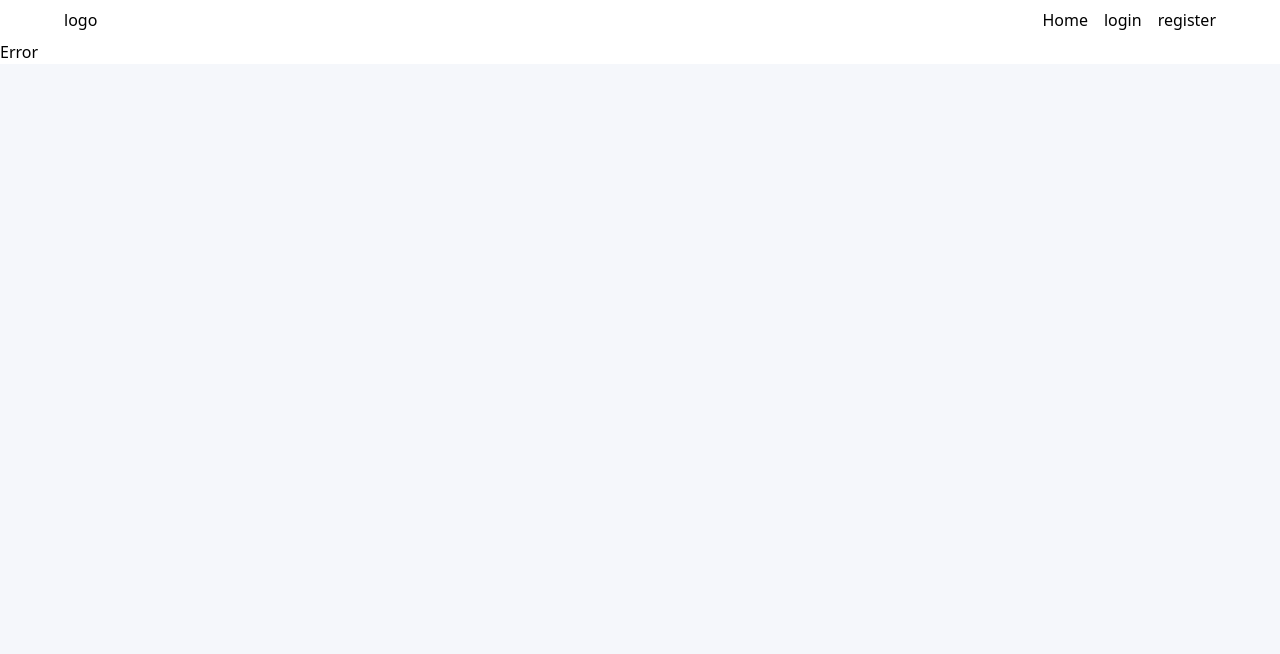
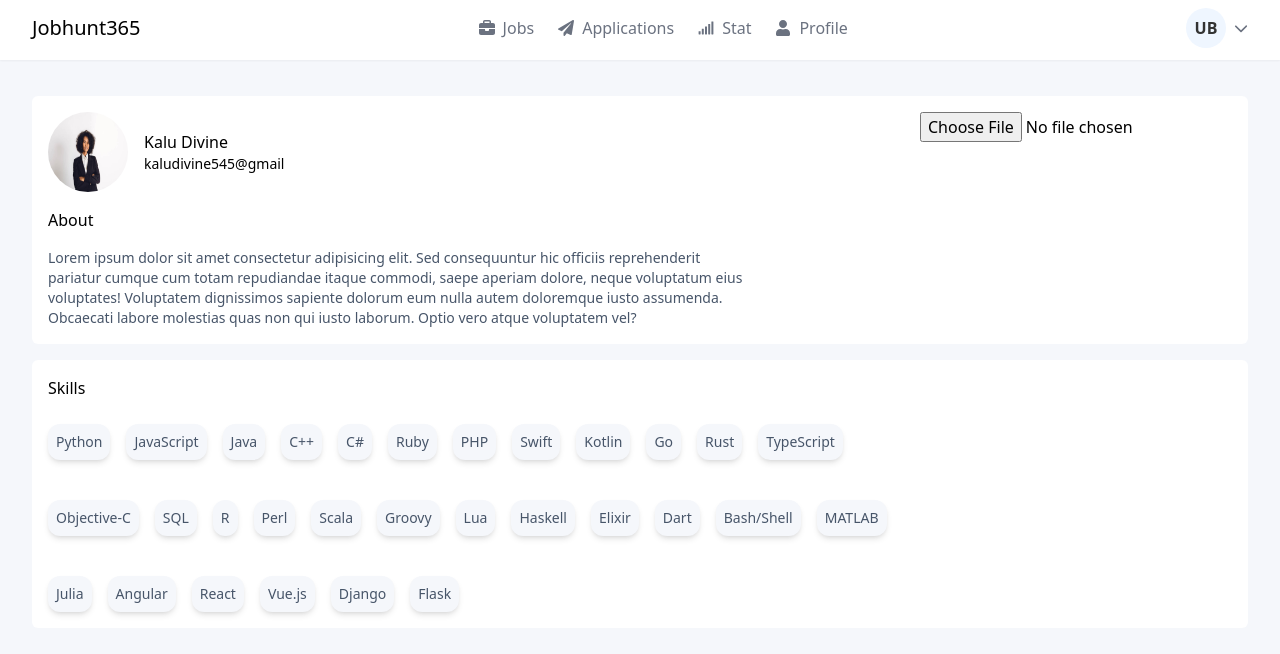
Before and after one commit to Deevyne99/jobHunt365, a React (Vite) app in the folder Jobhunt365/: page /dashboard/profile in a window 1280 px wide. Shown: the top 654 px of the page. Built offline with nearby package versions, Linux system fonts and the light colour scheme.

Commit message:
Build:Building Profile Page

```diff
--- a/Jobhunt365/src/App.tsx
+++ b/Jobhunt365/src/App.tsx
@@ -7,6 +7,7 @@ import Error from './pages/Error'
 import Jobs from './pages/dashboard/Jobs'
 import Stats from './pages/dashboard/Stats'
 import Applications from './pages/dashboard/Applications'
+import Profile from './pages/dashboard/Profile'
 // import Navigation from './Components/ReuseableComponets/Navigation/Navigation'
 // import { useEffect } from 'react'
 
@@ -23,6 +24,7 @@ function App() {
         <Route path='/dashboard/jobs' element={<Jobs />} />
         <Route path='/dashboard/applications' element={<Applications />} />
         <Route path='/dashboard/stat' element={<Stats />} />
+        <Route path='/dashboard/profile' element={<Profile />} />
       </Routes>
     </BrowserRouter>
   )
--- a/Jobhunt365/src/Components/ReuseableComponets/Navigation/Navigation.tsx
+++ b/Jobhunt365/src/Components/ReuseableComponets/Navigation/Navigation.tsx
@@ -4,6 +4,7 @@ import Avatar from '../Avatar/Avatar'
 import { useState } from 'react'
 import { FiX } from 'react-icons/fi'
 import { FaAlignRight } from 'react-icons/fa'
+import { FaChevronDown } from 'react-icons/fa6'
 import { data } from '../../../data'
 
 const Navigation = () => {
@@ -34,8 +35,9 @@ const Navigation = () => {
               )
             })}
           </div>
-          <div>
+          <div className='flex items-center gap-2 '>
             <Avatar firstName='Ude' lastName='banks' />
+            <FaChevronDown className='text-[#6b7280] text-sm' />
           </div>
         </div>
       </div>
--- /dev/null
+++ b/Jobhunt365/src/pages/dashboard/Profile.tsx
@@ -0,0 +1,145 @@
+import Navigation from '../../Components/ReuseableComponets/Navigation/Navigation'
+import avatarImg from '../../assets/woman-4.jpg'
+const Profile = () => {
+  const techSkills = [
+    // Programming Languages
+    'Python',
+    'JavaScript',
+    'Java',
+    'C++',
+    'C#',
+    'Ruby',
+    'PHP',
+    'Swift',
+    'Kotlin',
+    'Go',
+    'Rust',
+    'TypeScript',
+    'Objective-C',
+    'SQL',
+    'R',
+    'Perl',
+    'Scala',
+    'Groovy',
+    'Lua',
+    'Haskell',
+    'Elixir',
+    'Dart',
+    'Bash/Shell',
+    'MATLAB',
+    'Julia',
+
+    // Frameworks
+    'Angular',
+    'React',
+    'Vue.js',
+    'Django',
+    'Flask',
+    'Ruby on Rails',
+    'Spring',
+    'Laravel',
+    'Express.js',
+    'ASP.NET',
+    'Ember.js',
+    'Backbone.js',
+    'Svelte',
+    'Meteor',
+    'Symfony',
+    'CodeIgniter',
+    'Play Framework',
+    'Grails',
+    'Phoenix',
+    'Next.js',
+    'Nuxt.js',
+    'Gatsby',
+    'Ionic',
+    'NativeScript',
+    'Electron',
+
+    // UI Skills
+    'HTML',
+    'CSS',
+    'SASS',
+    'SCSS',
+    'LESS',
+    'Bootstrap',
+    'Material Design',
+    'Tailwind CSS',
+    'Foundation',
+    'Bulma',
+    'Semantic UI',
+    'Figma',
+    'Sketch',
+    'Adobe XD',
+    'InVision',
+    'Framer',
+    'Axure RP',
+    'Balsamiq',
+    'UXPin',
+    'Zeplin',
+    'Wireframing',
+    'Prototyping',
+    'Responsive Design',
+    'Mobile First Design',
+    'User Research',
+    'Usability Testing',
+  ]
+
+  return (
+    <div className='flex flex-col '>
+      <Navigation />
+      <div className='flex flex-col gap-4 mt-20 md:mt-24 mx-4 md:mx-8'>
+        <div className='flex bg-white p-4 flex-col rounded-md '>
+          <div className='flex flex-col md:flex-row justify-between'>
+            <div className='flex gap-4  items-center '>
+              <div className='h-[80px] w-[80px]'>
+                <img
+                  src={avatarImg}
+                  alt=''
+                  className='objet-cover object-center rounded-[50%] h-full w-full'
+                />
+              </div>
+              <div className='flex flex-col'>
+                <h3>Kalu Divine</h3>
+                <p className='text-sm'>kaludivine545@gmail</p>
+              </div>
+            </div>
+            <div>
+              <input type='file' />
+            </div>
+          </div>
+          <div className='mt-4 flex flex-col '>
+            <h1>About</h1>
+            <p className='text-sm max-w-[700px] text-[#475569] mt-4'>
+              Lorem ipsum dolor sit amet consectetur adipisicing elit. Sed
+              consequuntur hic officiis reprehenderit pariatur cumque cum totam
+              repudiandae itaque commodi, saepe aperiam dolore, neque voluptatum
+              eius voluptates! Voluptatem dignissimos sapiente dolorum eum nulla
+              autem doloremque iusto assumenda. Obcaecati labore molestias quas
+              non qui iusto laborum. Optio vero atque voluptatem vel?
+            </p>
+          </div>
+        </div>
+        <div className='flex flex-col bg-white p-4 rounded-md'>
+          <h1>Skills</h1>
+          <div className='flex flex-wrap gap-4 max-w-4xl'>
+            {techSkills
+              .map((item) => {
+                return (
+                  <div
+                    key={item}
+                    className='rounded-xl shadow-md p-2 text-[#475569] text-sm mt-6 bg-[#f5f7fb]'
+                  >
+                    {item}
+                  </div>
+                )
+              })
+              .slice(0, 30)}
+          </div>
+        </div>
+      </div>
+    </div>
+  )
+}
+
+export default Profile
```
Also changed, not shown: Jobhunt365/src/assets/woman-4.jpg (added).
